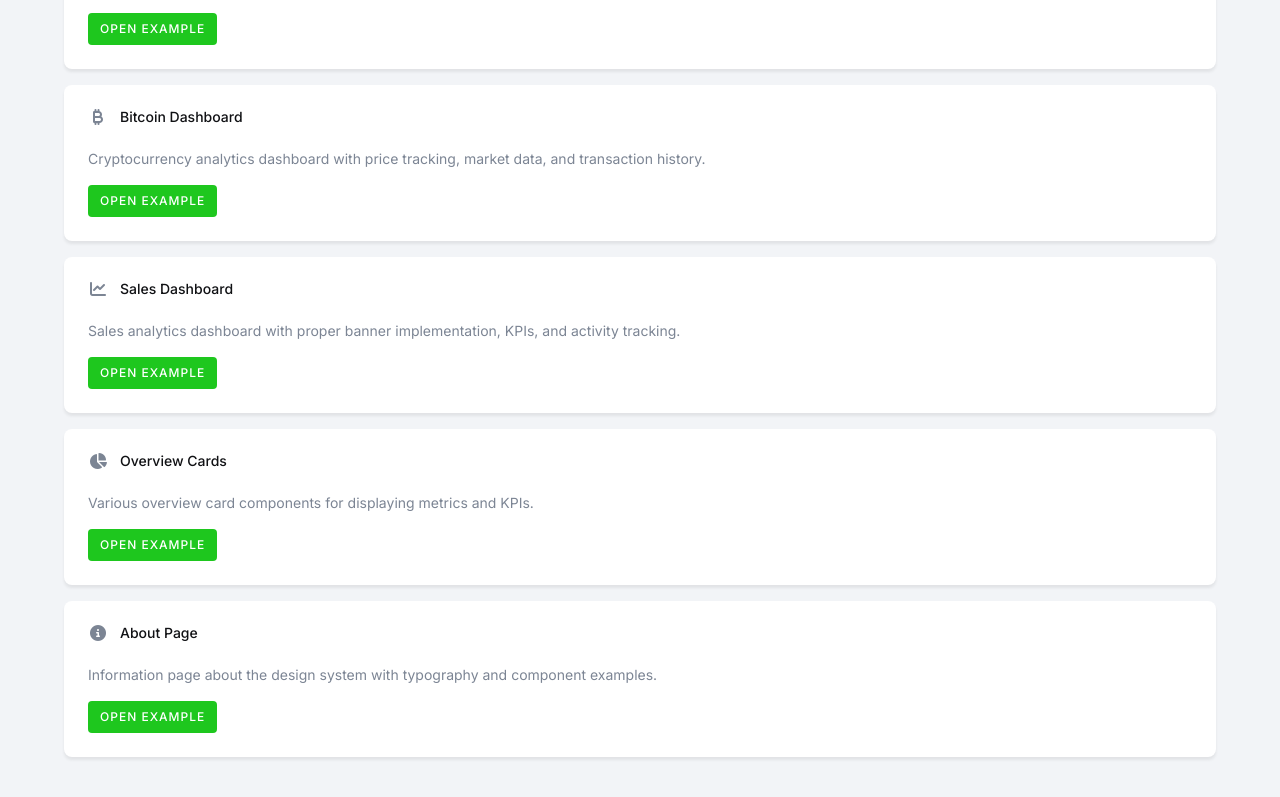
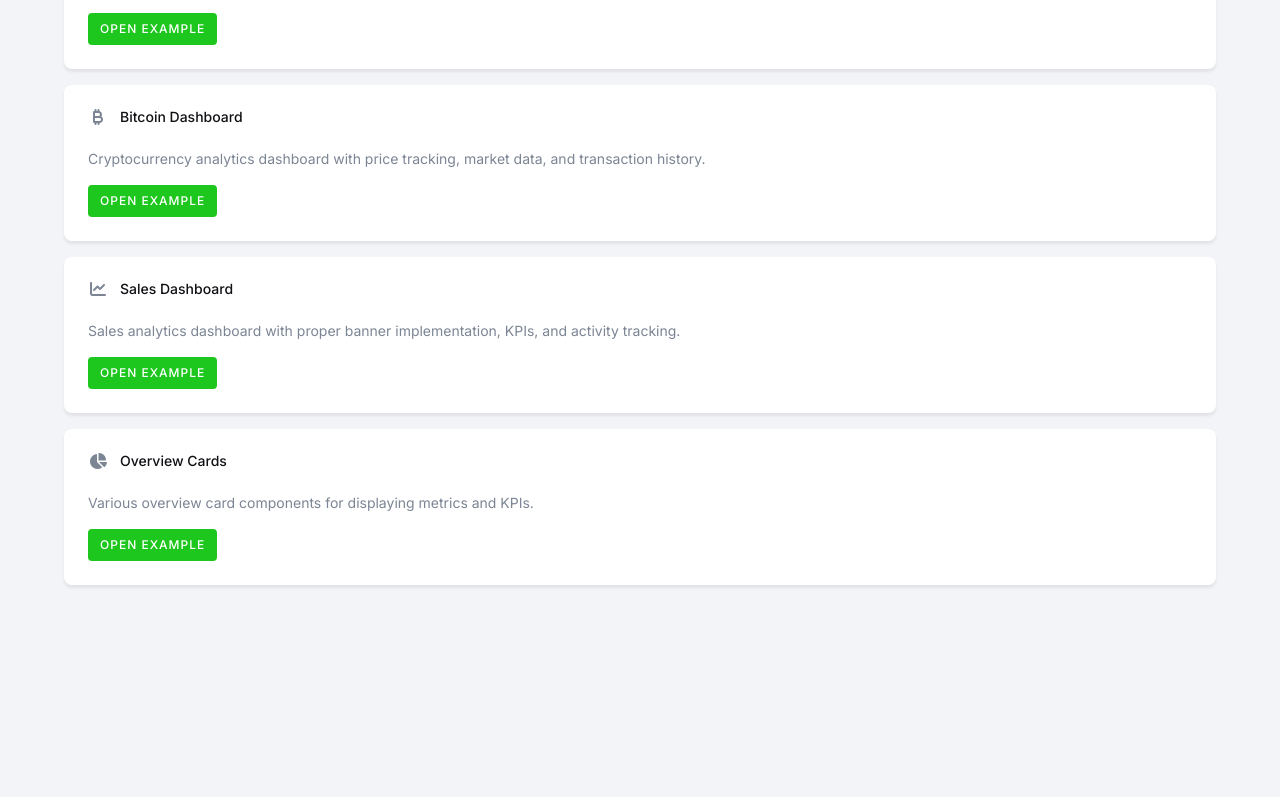
Before and after one commit to keboola/Keboola-Design-System, a plain HTML site: page examples/index.html in a window 1280 px wide. Shown: the part 731-1528 px from the top of the page. After the commit the page ends 1380 px from the top, so only its background shows below. Drawn offline with Linux system fonts and the light colour scheme.

Commit message:
Removed about page example

```diff
--- a/examples/index.html
+++ b/examples/index.html
@@ -180,26 +180,6 @@
                             </div>
                         </div>
                     </a>
-
-                    <!-- About Page -->
-                    <a href="about.html" target="_blank">
-                        <div class="card card--with-description">
-                            <div class="card__title--with-icon">
-                                <div class="icon-container icon-small">
-                                    <i class="fas fa-info-circle"></i>
-                                </div>
-                                <span class="card__title-text">About Page</span>
-                            </div>
-                            <div class="card__content">
-                                <p class="body-text">Information page about the design system with typography and component examples.</p>
-                            </div>
-                            <div class="card__footer">
-                                <button class="btn btn-primary btn-small">
-                                    <span class="btn-text">Open Example</span>
-                                </button>
-                            </div>
-                        </div>
-                    </a>
                 </div>
             </section>
         </div>
```
